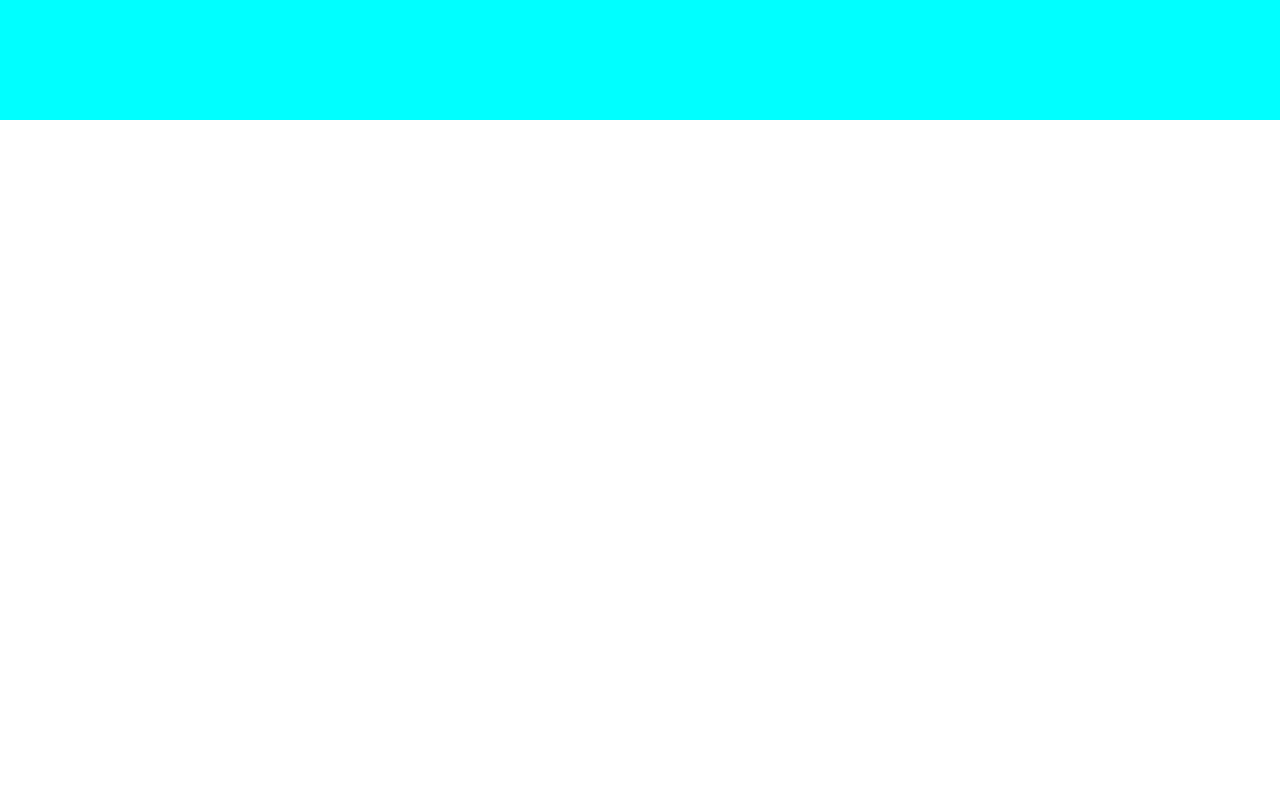
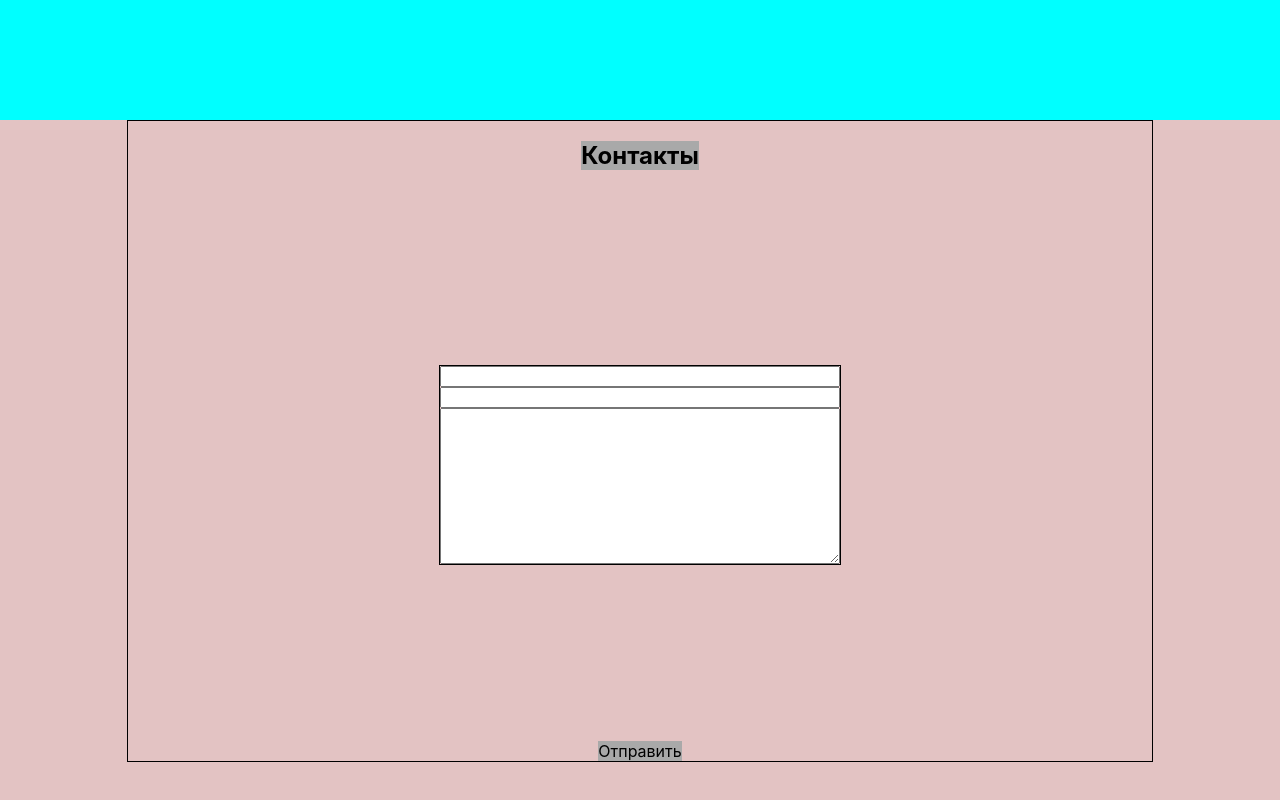
Before and after one commit to makcsholonik/portfolio, a React (Create React App) app: page / in a window 1280 px wide. Shown: the part 2760-3560 px from the top of the page. Before the commit the page ends 2880 px from the top, so only its background shows below. Built offline with nearby package versions, Linux system fonts and the light colour scheme.

Commit message:
Contacts

```diff
--- a/src/App.js
+++ b/src/App.js
@@ -5,6 +5,7 @@ import { Main } from "./main/Main";
 import { Skills } from "./skills/Skills";
 import { Projects } from "./projects/Projects";
 import { Distant } from "./distant/Distant";
+import { Contacts } from "./contacts/Contacts";
 
 export const App = () => {
     return (
@@ -14,6 +15,7 @@ export const App = () => {
             <Skills/>
             <Projects/>
             <Distant/>
+            <Contacts/>
         </div>
     );
 }
--- /dev/null
+++ b/src/contacts/Contacts.js
@@ -0,0 +1,19 @@
+import React from "react";
+import style from './Contacts.module.css';
+import styleContainer from './../common/styles/Container.module.css';
+
+export const Contacts = () => {
+    return (
+        <div className={style.contactsBlock}>
+            <div className={`${styleContainer.container} ${style.contactsContainer}`}>
+                <h2 className={style.contacts}>Контакты</h2>
+                <div className={style.input}>
+                    <input type="text"/>
+                    <input type="text"/>
+                    <textarea name="" id="" cols="30" rows="10"></textarea>
+                </div>
+                <div className={style.send}>Отправить</div>
+            </div>
+        </div>
+    )
+}
--- /dev/null
+++ b/src/contacts/Contacts.module.css
@@ -0,0 +1,26 @@
+.contactsBlock {
+    background-color: #e3c3c3;
+    height: 100vh;
+}
+
+.contacts {
+    background-color: darkgray;
+}
+
+.contactsContainer {
+    display: flex;
+    flex-direction: column;
+    justify-content: space-between;
+}
+
+.input {
+    border: 1px solid;
+    width: 50vh;
+    display: inline-flex;
+    flex-direction: column;
+    margin: 50px 0;
+}
+
+.send {
+    background-color: darkgray;
+}
```
